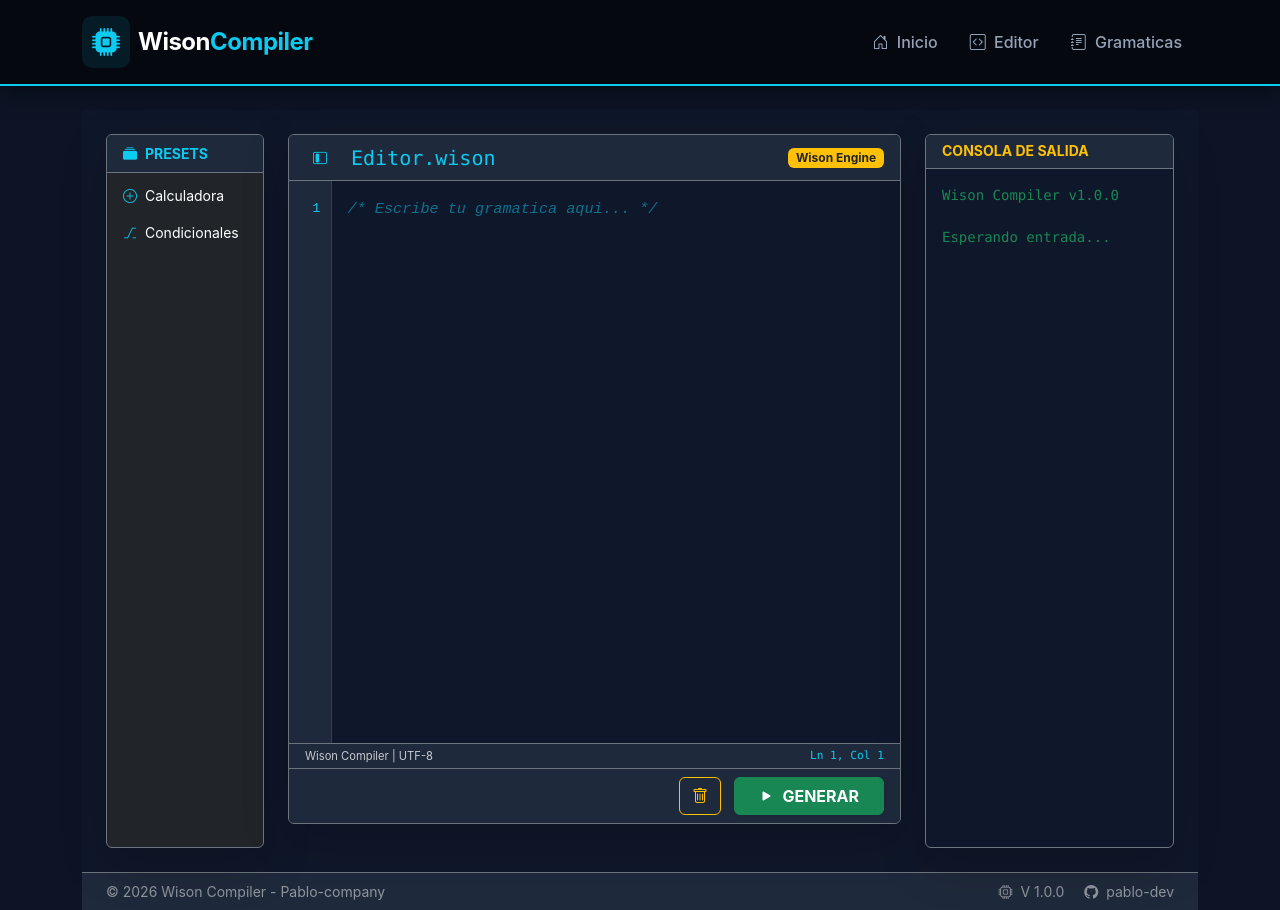
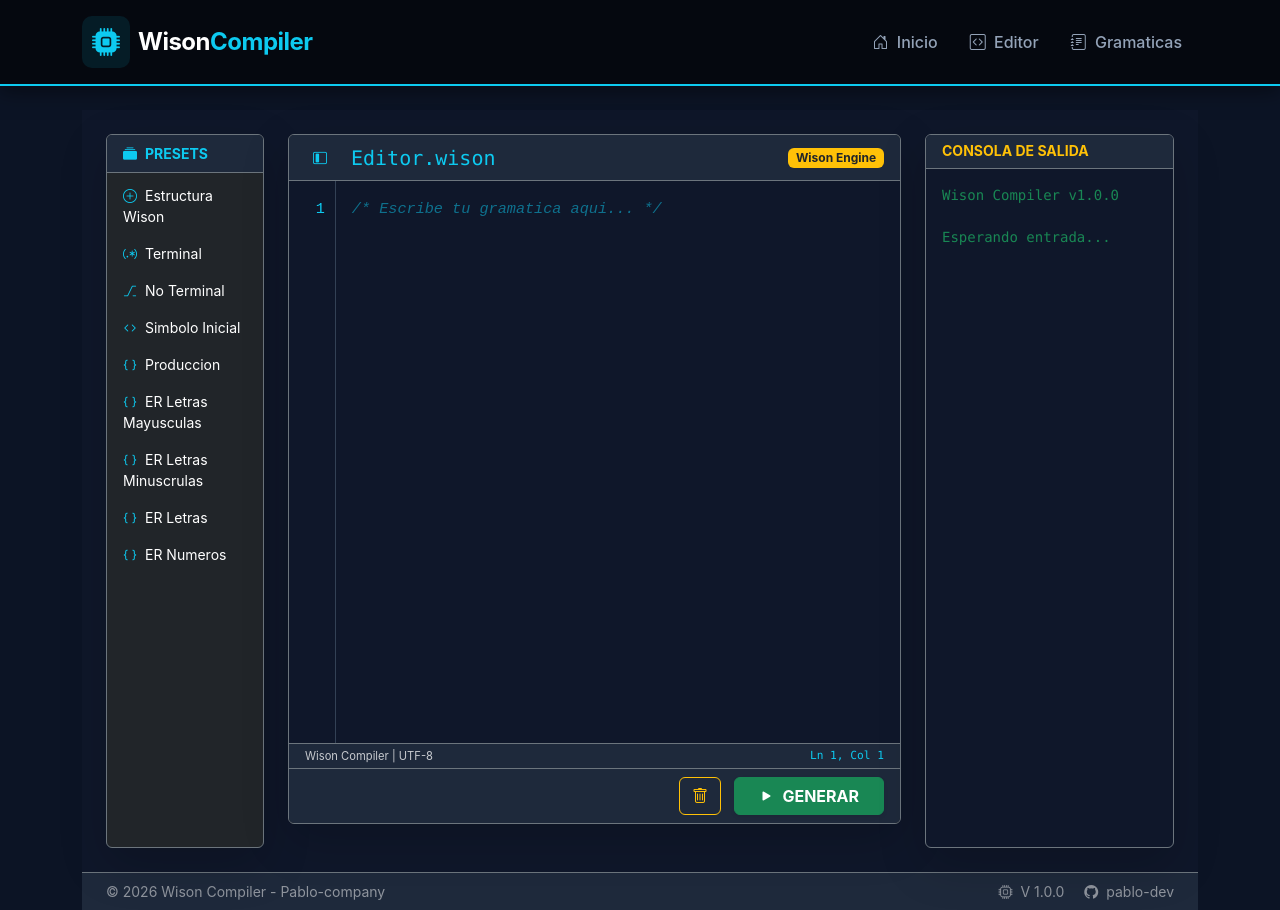
Before and after one commit to pablo-mald03/Practica-No2-Compi-1, a SvelteKit app in the folder web-practica-no2-compi1/: page /editor in a window 1280 px wide. Built offline with nearby package versions, Linux system fonts and the light colour scheme.

Commit message:
Se ha integrado la programacion por bloques y se han corregido errores de vista

```diff
--- a/web-practica-no2-compi1/src/routes/editor/+page.svelte
+++ b/web-practica-no2-compi1/src/routes/editor/+page.svelte
@@ -1,8 +1,8 @@
 <script>
     import "./editor.css";
     import { createEditorState } from "./editor.svelte.js";
-    import ModalGuardar from './componentes/notificaciones/ModalGuardar.svelte';
-    import ModalResultado from './componentes/notificaciones/ModalResultado.svelte';
+    import ModalGuardar from "./componentes/notificaciones/ModalGuardar.svelte";
+    import ModalResultado from "./componentes/notificaciones/ModalResultado.svelte";
 
     //Se inicializa el estado
     const e = createEditorState();
@@ -20,7 +20,6 @@
         handleScroll();
         e.actualizarPosicion(event.target);
     }
-
 </script>
 
 <div
@@ -43,17 +42,66 @@
                         <div class="card-body p-2">
                             <button
                                 class="btn btn-outline-secondary text-white btn-sm w-100 mb-2 text-start border-0"
-                                onclick={() => e.cargarPreset("calculadora")}
+                                onclick={() => e.cargarPreset("Cuerpo-Wison", elTextarea)}
                             >
                                 <i class="bi bi-plus-circle me-2 text-info"
-                                ></i>Calculadora
+                                ></i>Estructura Wison
                             </button>
                             <button
                                 class="btn btn-outline-secondary text-white btn-sm w-100 mb-2 text-start border-0"
-                                onclick={() => e.cargarPreset("if-else")}
+                                onclick={() => e.cargarPreset("terminal", elTextarea)}
+                            >
+                                <i class="bi bi-regex me-2 text-info"
+                                ></i>Terminal
+                            </button>
+                            <button
+                                class="btn btn-outline-secondary text-white btn-sm w-100 mb-2 text-start border-0"
+                                onclick={() => e.cargarPreset("no-terminal", elTextarea)}
                             >
                                 <i class="bi bi-alt me-2 text-info"
-                                ></i>Condicionales
+                                ></i>No Terminal
+                            </button>
+                            <button
+                                class="btn btn-outline-secondary text-white btn-sm w-100 mb-2 text-start border-0"
+                                onclick={() => e.cargarPreset("simbolo-init", elTextarea)}
+                            >
+                                <i class="bi bi-code me-2 text-info"
+                                ></i>Simbolo Inicial
+                            </button>
+                            <button
+                                class="btn btn-outline-secondary text-white btn-sm w-100 mb-2 text-start border-0"
+                                onclick={() => e.cargarPreset("produccion", elTextarea)}
+                            >
+                                <i class="bi bi-braces me-2 text-info"
+                                ></i>Produccion
+                            </button>
+                            <button
+                                class="btn btn-outline-secondary text-white btn-sm w-100 mb-2 text-start border-0"
+                                onclick={() => e.cargarPreset("mayus-letras", elTextarea)}
+                            >
+                                <i class="bi bi-braces me-2 text-info"
+                                ></i>ER Letras Mayusculas
+                            </button>
+                            <button
+                                class="btn btn-outline-secondary text-white btn-sm w-100 mb-2 text-start border-0"
+                                onclick={() => e.cargarPreset("min-letras", elTextarea)}
+                            >
+                                <i class="bi bi-braces me-2 text-info"
+                                ></i>ER Letras Minuscrulas
+                            </button>
+                            <button
+                                class="btn btn-outline-secondary text-white btn-sm w-100 mb-2 text-start border-0"
+                                onclick={() => e.cargarPreset("letras-total", elTextarea)}
+                            >
+                                <i class="bi bi-braces me-2 text-info"
+                                ></i>ER Letras
+                            </button>
+                            <button
+                                class="btn btn-outline-secondary text-white btn-sm w-100 mb-2 text-start border-0"
+                                onclick={() => e.cargarPreset("numeros", elTextarea)}
+                            >
+                                <i class="bi bi-braces me-2 text-info"
+                                ></i>ER Numeros
                             </button>
                         </div>
                     </div>
@@ -98,10 +146,7 @@
                         class="card-body p-0 position-relative d-flex flex-grow-1"
                         style="background-color: #0f172a; overflow: hidden;"
                     >
-                        <div
-                            class="gutter select-none overflow-hidden"
-                            bind:this={elGutter}
-                        >
+                        <div class="gutter" bind:this={elGutter}>
                             {#each e.lineasArray as n}
                                 <div
                                     class="gutter-num"
@@ -111,6 +156,7 @@
                                 </div>
                             {/each}
                         </div>
+
                         <textarea
                             bind:this={elTextarea}
                             class="form-control border-0 text-white editor-textarea flex-grow-1"
@@ -144,7 +190,8 @@
                             onclick={() => {
                                 e.codigoGramatica = "";
                                 e.errores = [];
-                                e.logConsola = "Wison Compiler v1.0.0\n\nEsperando entrada...";
+                                e.logConsola =
+                                    "Wison Compiler v1.0.0\n\nEsperando entrada...";
                             }}
                             aria-label="compilar gramatica"
                         >
@@ -221,8 +268,7 @@
                                         {#each e.errores as err}
                                             <tr class="align-middle">
                                                 <td class="py-1 px-3">
-                                                    <code
-                                                        class="text-info"
+                                                    <code class="text-info"
                                                         >{err.lexema}</code
                                                     >
                                                 </td>
@@ -297,7 +343,6 @@
     </footer>
 </div>
 
-
 {#if e.mostrarModalExito}
     <ModalGuardar
         titulo="Analisis Exitoso"
--- a/web-practica-no2-compi1/src/routes/editor/editor.css
+++ b/web-practica-no2-compi1/src/routes/editor/editor.css
@@ -1,14 +1,15 @@
 .gutter {
-    width: 45px;
-    background-color: #1e293b;
+    width: 50px;
+    background-color: #0f172a;
     color: #4b5563;
     font-family: "Fira Code", monospace;
-    font-size: 0.85rem;
+    font-size: 0.95rem;
     text-align: right;
     padding-top: 1rem;
     padding-right: 10px;
     overflow: hidden;
     border-right: 1px solid #334155;
+    user-select: none;
 }
 
 .gutter-num {
@@ -18,14 +19,13 @@
 
 .editor-textarea {
     background: transparent !important;
-    height: 100%;
-    /* <--- EL SECRETO ESTÁ AQUÍ */
     font-family: "Fira Code", monospace;
     font-size: 0.95rem;
     line-height: 1.5rem;
     padding: 1rem !important;
     resize: none;
     white-space: pre;
+    overflow-x: auto;
     color: #e2e8f0 !important;
 }
 
--- a/web-practica-no2-compi1/src/routes/editor/editor.svelte.js
+++ b/web-practica-no2-compi1/src/routes/editor/editor.svelte.js
@@ -84,11 +84,56 @@ export function createEditorState() {
         },
 
         /*Metodo que permite cargar un preset para poder insertar codigo*/
-        cargarPreset(tipo) {
-            if (tipo === "calculadora") {
-                codigoGramatica = `%lex\n%%\n"+" return '+';\n[0-9]+ return 'NUM';\n/lex\n%%\nexp: exp '+' NUM | NUM;`;
+        async cargarPreset(tipo, textArea) {
+            let snippet = "";
+
+            if (tipo === "Cuerpo-Wison") {
+                snippet = `Wison ¿\n\n/**-----Cuerpo del Lexer-----*/\n\nLex {:\n\n\n\n:}\n\n/**-----Cuerpo del Parser-----*/\n\nSyntax {{:\n\n\n\n:}}\n\n? Wison`;
+            } else if (tipo === "terminal") {
+                snippet = `Terminal $_Opcion_A    <- 'a';    #Nombre 'Opcion_A' modificable`;
+            } else if (tipo === "no-terminal") {
+                snippet = `No_Terminal %_Prod_A;    #Nombre 'Prod_A' modificable`;
+            } else if (tipo === "simbolo-init") {
+                snippet = `Initial_Sim %_Simbolo;    #Nombre 'Simbolo' modificable`;
+            } else if (tipo === "produccion") {
+                snippet = `%_Simbolo <= %_No_Terminal $_Terminal ;    #Establecer producciones`;
+            } else if (tipo === "mayus-letras") {
+                snippet = `[A-Z]`;
+            } else if (tipo === "min-letras") {
+                snippet = `[a-z]`;
+            } else if (tipo === "letras-total") {
+                snippet = `[aA-zZ]`;
+            } else if (tipo === "numeros") {
+                snippet = `[0-9]`;
             }
-            logConsola += `\n[INFO] Preset "${tipo}" cargado.`;
+
+            if (!snippet) return;
+
+            const actual = this.codigoGramatica;
+
+            if (!textArea) {
+                this.codigoGramatica += (actual ? "\n" : "") + snippet;
+                this.logConsola += `\n\n[INFO] Preset "${tipo}" agregado al final.`;
+                return;
+            }
+
+            const inicio = textArea.selectionStart;
+            const fin = textArea.selectionEnd;
+
+            const textoAntes = actual.substring(0, inicio);
+            const textoDespues = actual.substring(fin);
+
+
+            this.codigoGramatica = textoAntes + snippet + textoDespues;
+
+            await tick();
+
+            const nuevaPosicion = inicio + snippet.length;
+
+            textArea.focus();
+            textArea.setSelectionRange(nuevaPosicion, nuevaPosicion);
+
+            this.actualizarPosicion(textArea);
         },
 
         // Metodo para cuando el usuario le da a guardar en el modal y se guarda la gramatica
@@ -208,8 +253,5 @@ export function createEditorState() {
         },
 
 
-        /*Apartado de metodos que permiten generar las interaciciones con el modal de mensajes*/
-
-
     };
 }
```
